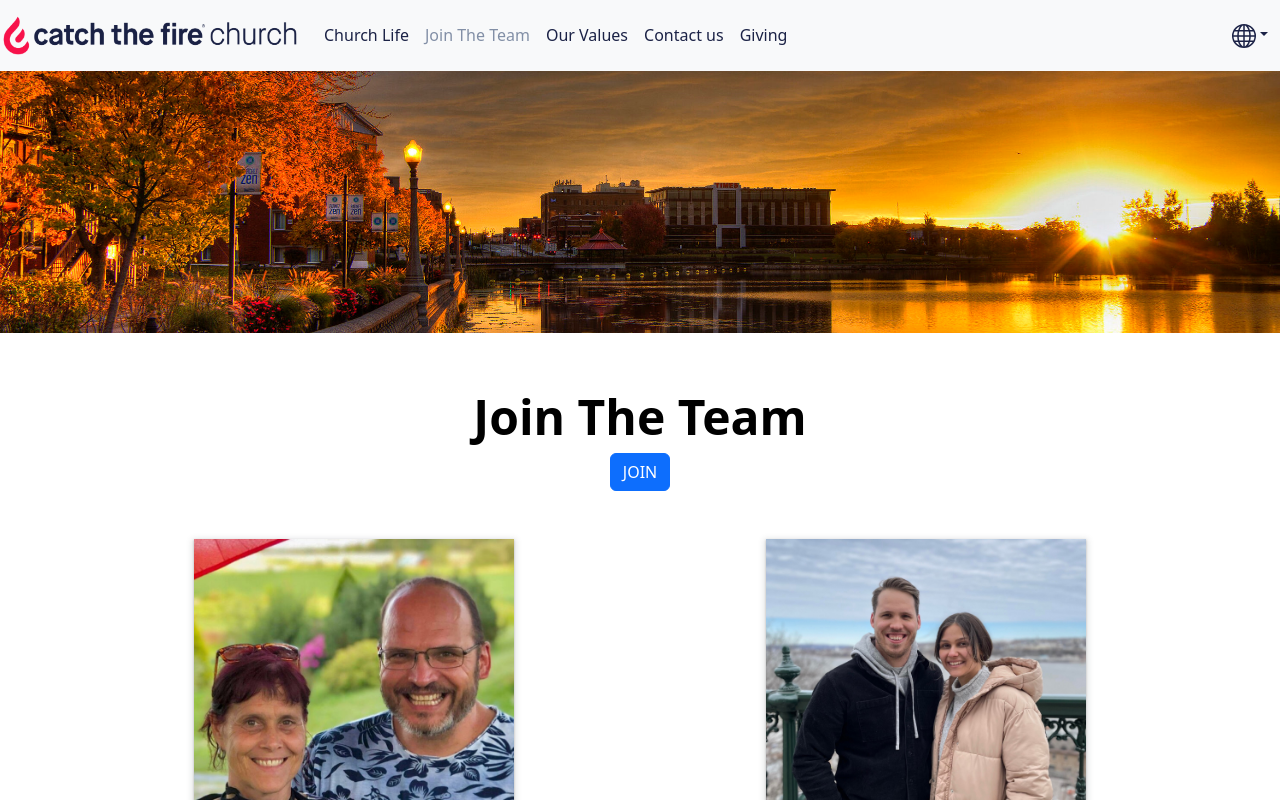
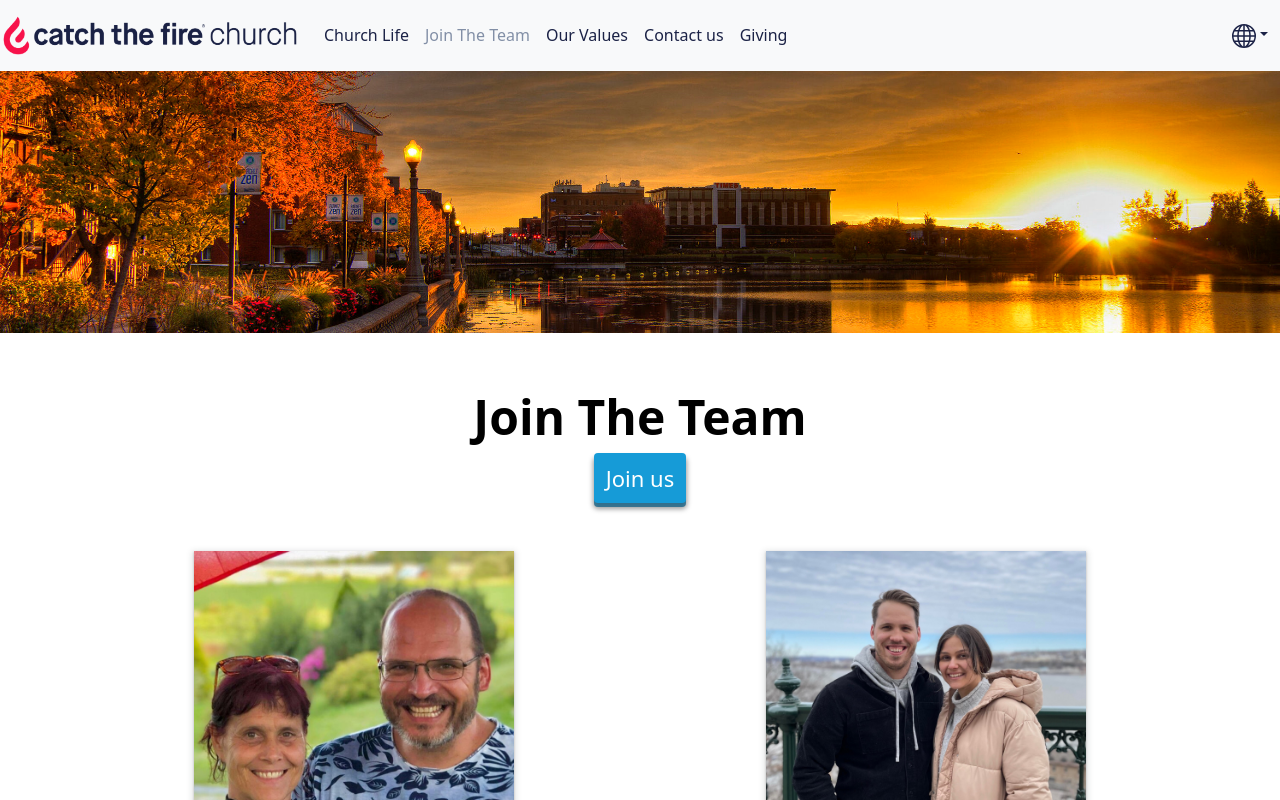
Before and after one commit to creyesmarquez/ctf, a React (Create React App) app: page /team in a window 1280 px wide. Shown: the top 800 px of the page. Built offline with nearby package versions, Linux system fonts and the light colour scheme.

Commit message:
separator + mailto changes

```diff
--- a/public/i18n/en.json
+++ b/public/i18n/en.json
@@ -40,5 +40,6 @@
   "our-values-2-description": "Respond to God’s invitation to know him face to face in order to be impacted by his extravagant love.",
   "our-values-3": "Change The World",
   "our-values-3-description": "Being changed through a lifestyle of encountering the loving presence of God.",
-  "join-team": "Join The Team"
+  "join-team": "Join The Team",
+  "join-team-mail-to-label": "Join us"
 }
--- a/public/i18n/fr.json
+++ b/public/i18n/fr.json
@@ -40,5 +40,6 @@
   "our-values-2-description": "Répondre à l’invitation de Dieu à le connaître face à face afin d’être impacté par son amour extravagant.",
   "our-values-3": "Change Le Monde",
   "our-values-3-description": "Être changé au travers d’un style de vie qui consiste à rencontrer la présence aimante de Dieu.",
-  "join-team": "Joins toi à l'équipe"
+  "join-team": "Joins toi à l'équipe",
+  "join-team-mail-to-label": "Rejoins nous"
 }
--- a/src/components/buttons/ButtonMailTo.css
+++ b/src/components/buttons/ButtonMailTo.css
@@ -1,3 +1,32 @@
 #button-mailto {
+  display: flex;
   width: fit-content;
+  justify-content: center;
+  align-items: center;
+
+  height: 50px;
+  font-size: 22px;
+  text-align: center;
+  text-decoration: none;
+  color: white;
+
+  background-color: #169bd7;
+  border-radius: 4px;
+  box-shadow: 0 4px 0 #0c5f86b8, 0 5px 5px 1px rgba(0, 0, 0, 0.4);
+
+  -webkit-transition: all 0.15s ease-in-out;
+  -moz-transition: all 0.15s ease-in-out;
+  -o-transition: all 0.15s ease-in-out;
+  -ms-transition: all 0.15s ease-in-out;
+  transition: all 0.15s ease-in-out;
 }
+
+#button-mailto:hover {
+  background-color: #222d65;
+  box-shadow: 0 4px 0 #182460, 0 5px 5px 1px rgba(0, 0, 0, 0.4);
+}
+
+#button-mailto:active {
+  margin-top: -8px;
+  box-shadow: none;
+}
--- a/src/components/buttons/ButtonMailTo.js
+++ b/src/components/buttons/ButtonMailTo.js
@@ -1,19 +1,11 @@
 import React from "react";
-import { Button } from "react-bootstrap";
 import "./ButtonMailTo.css";
 
 const ButtonMailto = ({ mailto, label }) => {
   return (
-    <Button
-      id="button-mailto"
-      to="#"
-      onClick={(e) => {
-        window.location.href = mailto;
-        e.preventDefault();
-      }}
-    >
+    <a href={mailto} id="button-mailto">
       {label}
-    </Button>
+    </a>
   );
 };
 
--- a/src/components/pages/Donations.js
+++ b/src/components/pages/Donations.js
@@ -3,6 +3,7 @@ import { Row, Col } from "react-bootstrap";
 import { useTranslation } from "react-i18next";
 import { MoreDonations } from "../donations/MoreDonations";
 import "../styles/Donations.css";
+import Separator from "../separators/Separator";
 
 const Transfert = () => {
   const { t } = useTranslation();
@@ -60,14 +61,10 @@ export default function Donations() {
         <img src={crowd} className="img-fluid" alt="logo" />
         <div id="centered">{t("donation-centered")}</div>
       </div>
-      <Row id="don-separator-1">
-        <Row id="don-separator-1-title"> {t("don-separator-1-title")}</Row>
-        <Row xs={2} id="don-separator-1-content">
-          {" "}
-          {t("don-separator-1-content")}
-        </Row>
-      </Row>
-
+      <Separator
+        title={t("don-separator-1-title")}
+        subtitle={t("don-separator-1-content")}
+      />
       <Row className="d-flex justify-content-md-center mt-5 ">
         <Col>
           <p id="donation-title">{t("donation-title")}</p>
--- a/src/components/pages/Home.js
+++ b/src/components/pages/Home.js
@@ -4,24 +4,15 @@ import { useTranslation } from "react-i18next";
 import { Row, Col } from "react-bootstrap";
 import "../styles/Home.css";
 import video from "../../assets/videos/ctfsherbrooke.mp4#t=0.001";
+import Separator from "../separators/Separator";
 
 export default function Home() {
-  //const logo = require(`../../assets/images/sherbrooke-bg.jpeg`);
   const { t } = useTranslation();
 
   return (
     <>
       <Row>
-        <div id="title-container">
-          <Row id="title" className="d-grid justify-content-md-center mt-2">
-            {t("welcome")}
-          </Row>
-          <Row id="sub-title">
-            <Col>
-              <p>{t("weekly-reunion")}</p>
-            </Col>
-          </Row>
-        </div>
+        <Separator title={t("welcome")} subtitle={t("weekly-reunion")} />
         <ReactPlayer
           className="react-player"
           url={video}
--- a/src/components/pages/Team.js
+++ b/src/components/pages/Team.js
@@ -26,7 +26,7 @@ export default function Team() {
         <Row id="join-row">
           <div id="join-title">{t("join-team")}</div>
           <ButtonMailto
-            label="JOIN"
+            label={t("join-team-mail-to-label")}
             mailto="mailto:daniel.peiry@catchthefire.com"
           />
         </Row>
--- /dev/null
+++ b/src/components/separators/Separator.css
@@ -0,0 +1,23 @@
+#don-separator-1 {
+  background-color: #7e86a5;
+  padding: 5%;
+  height: fit-content;
+  align-content: center;
+}
+
+#don-separator-1-title {
+  justify-content: space-around;
+  text-align: center;
+  font-size: 3.5rem;
+  font-weight: 500;
+  color: white;
+  margin: initial;
+}
+
+#don-separator-1-content {
+  margin: auto;
+  width: fit-content;
+  text-align: center;
+  font-size: 2rem;
+  color: white;
+}
--- /dev/null
+++ b/src/components/separators/Separator.js
@@ -0,0 +1,16 @@
+import React from "react";
+import { Row } from "react-bootstrap";
+import "./Separator.css";
+
+const Separator = ({ title, subtitle }) => {
+  return (
+    <Row id="don-separator-1">
+      <Row id="don-separator-1-title"> {title}</Row>
+      <Row xs={2} id="don-separator-1-content">
+        {subtitle}
+      </Row>
+    </Row>
+  );
+};
+
+export default Separator;
```
